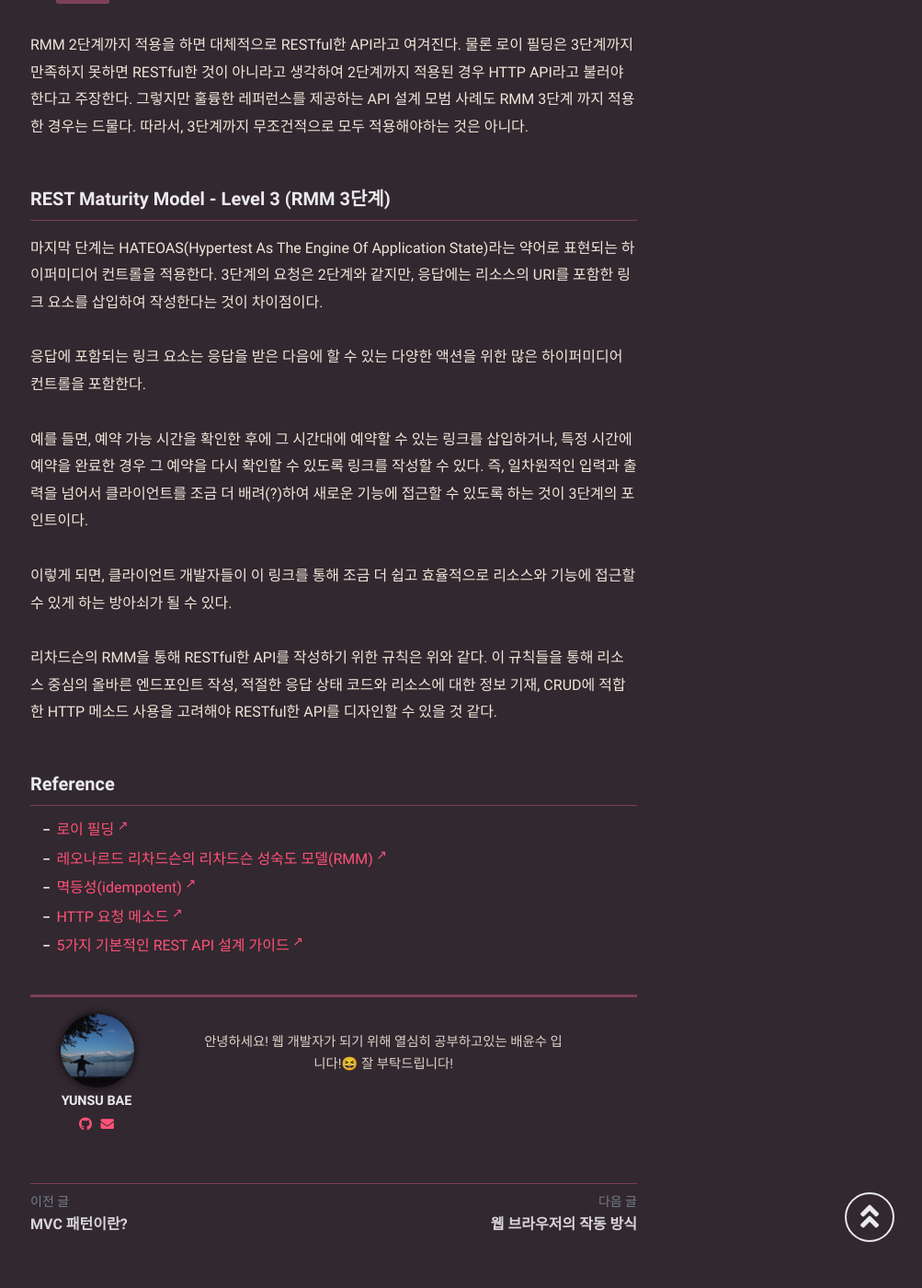
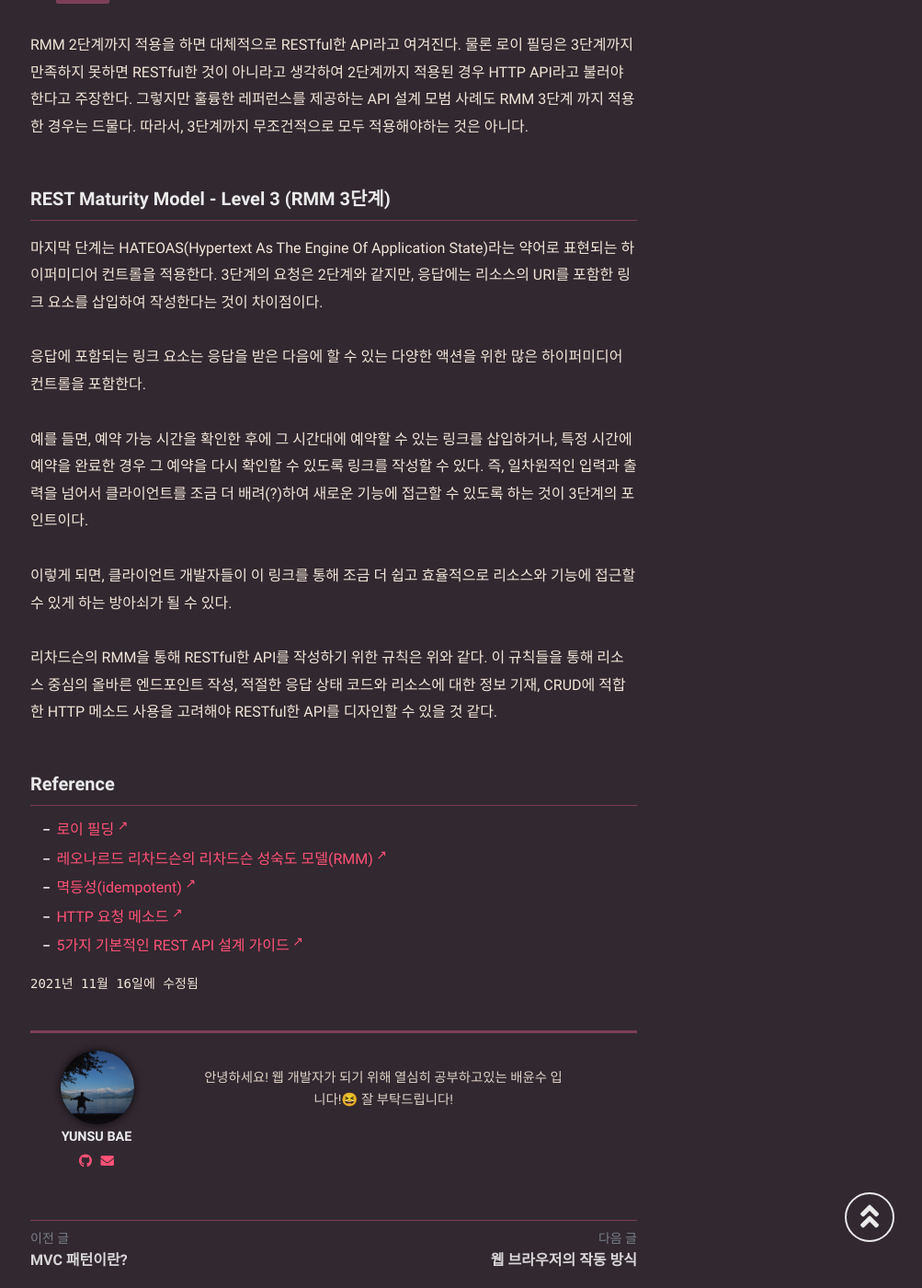
Before and after one commit to mniYUNSU/mniYUNSU.github.io, a Jekyll site: the page built from _posts/network-rest/2021-11-06-network-rest.md, in a window 1280 px wide and 1400 px high, scrolled down 5155 px. Shown: the whole window at 92% size, without its empty margins (277-1280 px from the left). Built offline with Jekyll 4.4.1, drawn with Linux system fonts in a browser that asks for light colours; some web fonts are replaced; comment, search, counter and statistics services are not loaded; some of the changed text lies outside the part shown.

Commit message:
edit typo

```diff
--- a/_posts/network-rest/2021-11-06-network-rest.md
+++ b/_posts/network-rest/2021-11-06-network-rest.md
@@ -2,6 +2,7 @@
 layout: post
 title: 'REST API란?'
 date: 2021-11-06 09:29:20 +0700
+modified: 2021-11-16 09:29:20 +07:00
 categories: [Network]
 tags: [CS, HTTP]
 description: RESTful 하다는 것은? 리소스 중심의 올바른 엔드포인트 작성, 적절한 응답 상태 코드, 리소스에 대한 정보 기재, CRUD에 적합한 HTTP 메소드 사용
@@ -128,7 +129,7 @@ RMM 2단계까지 적용을 하면 대체적으로 RESTful한 API라고 여겨
 
 ### REST Maturity Model - Level 3 (RMM 3단계)
 
-마지막 단계는 HATEOAS(Hypertest As The Engine Of Application State)라는 약어로 표현되는 하이퍼미디어 컨트롤을 적용한다. 3단계의 요청은 2단계와 같지만, 응답에는 리소스의 URI를 포함한 링크 요소를 삽입하여 작성한다는 것이 차이점이다.
+마지막 단계는 HATEOAS(Hypertext As The Engine Of Application State)라는 약어로 표현되는 하이퍼미디어 컨트롤을 적용한다. 3단계의 요청은 2단계와 같지만, 응답에는 리소스의 URI를 포함한 링크 요소를 삽입하여 작성한다는 것이 차이점이다.
 
 응답에 포함되는 링크 요소는 응답을 받은 다음에 할 수 있는 다양한 액션을 위한 많은 하이퍼미디어 컨트롤을 포함한다.
 
```
Also changed, not shown: other parts of _posts/network-rest/2021-11-06-network-rest.md (+1 -1 lines), _posts/react-funda/2021-11-11-react-funda.md (+2 -1 lines), about.md (+2 -2 lines).
